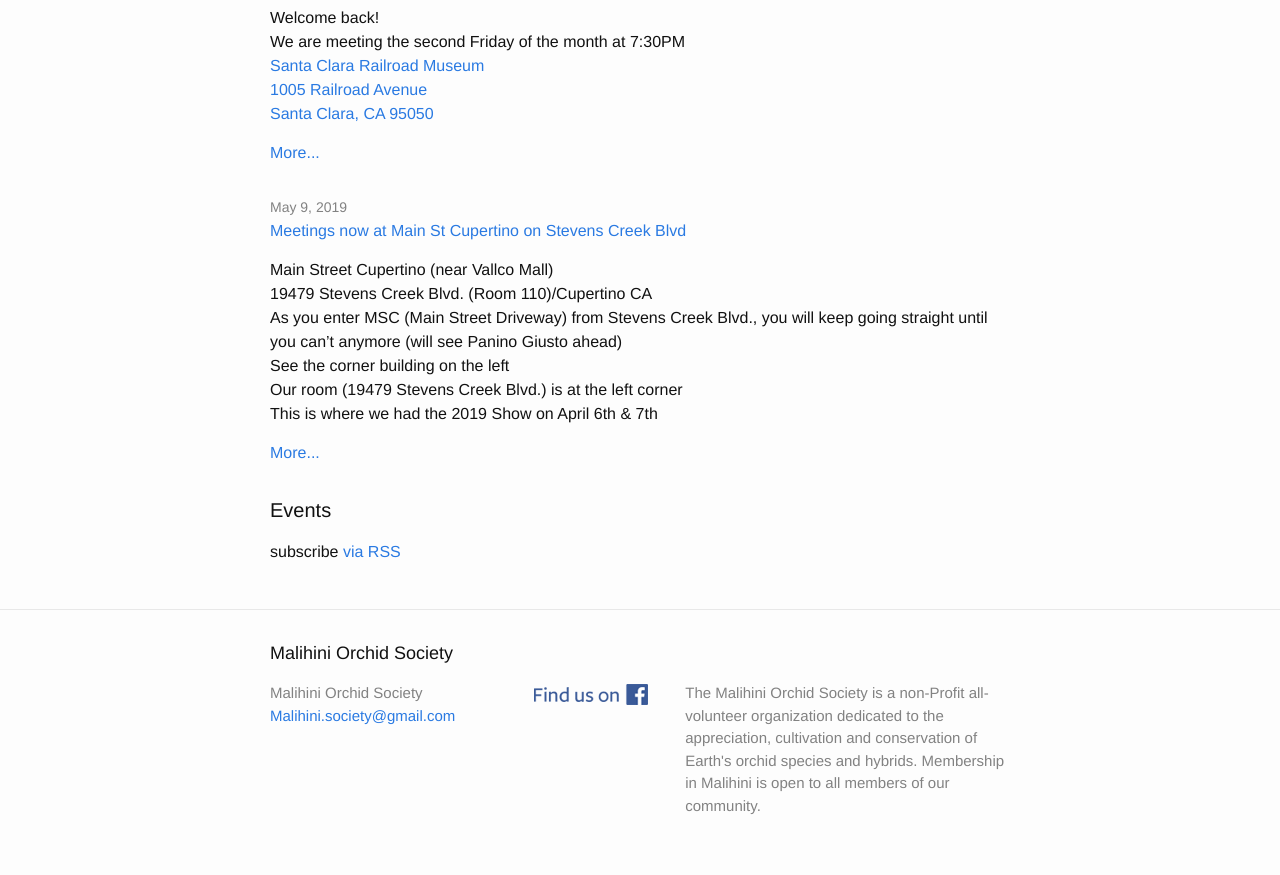
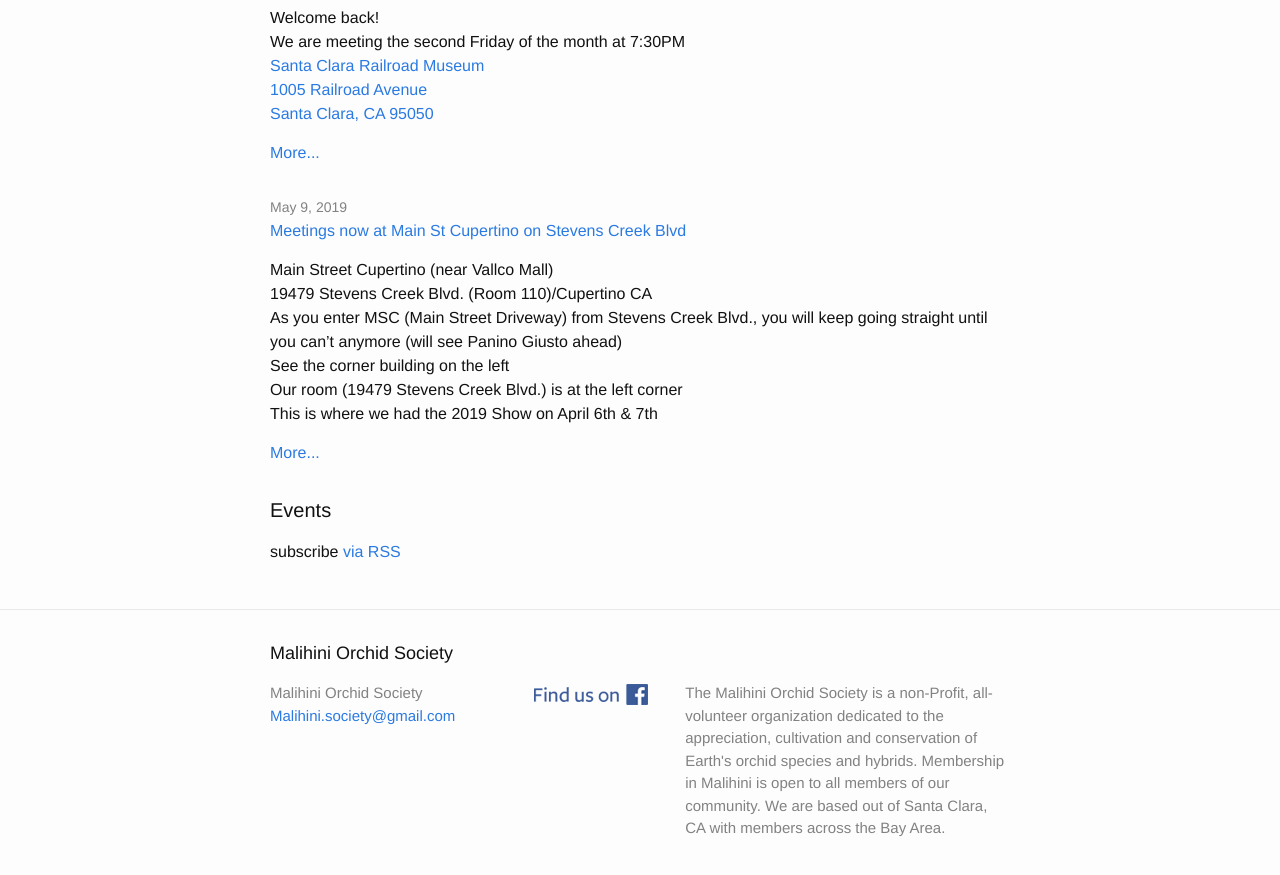
Before and after one commit to malihini/malihini.github.io, a Jekyll site: the page built from index.html, in a window 1280 px wide and 900 px high, scrolled down 2071 px. Shown: the top 875 px of the window. Built offline with Jekyll 4.4.1, drawn with Linux system fonts in a browser that asks for light colours.

Commit message:
Update _config.yml
added location

```diff
--- a/_config.yml
+++ b/_config.yml
@@ -2,10 +2,10 @@
 title: Malihini Orchid Society
 email: Malihini.society@gmail.com
 description: > # this means to ignore newlines until "baseurl:"
-  The Malihini Orchid Society is a non-Profit  all-volunteer organization
-  dedicated to the  appreciation, cultivation and conservation of Earth's
+  The Malihini Orchid Society is a non-Profit, all-volunteer organization
+  dedicated to the appreciation, cultivation and conservation of Earth's
   orchid species and hybrids. Membership in Malihini is open to all members
-  of our community.
+  of our community. We are based out of Santa Clara, CA with members across the Bay Area.
 baseurl: "" # the subpath of your site, e.g. /blog/
 url: "http://malihini.org" # the base hostname & protocol for your site
 facebook_username: Malihini-Orchid-Society-1570771156515839
```
